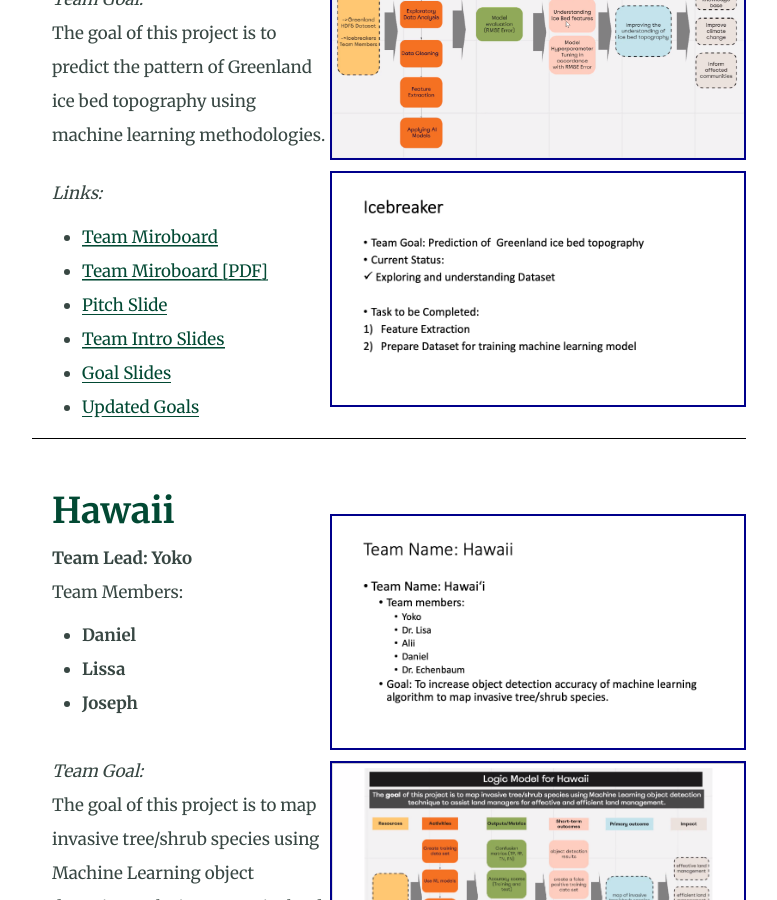
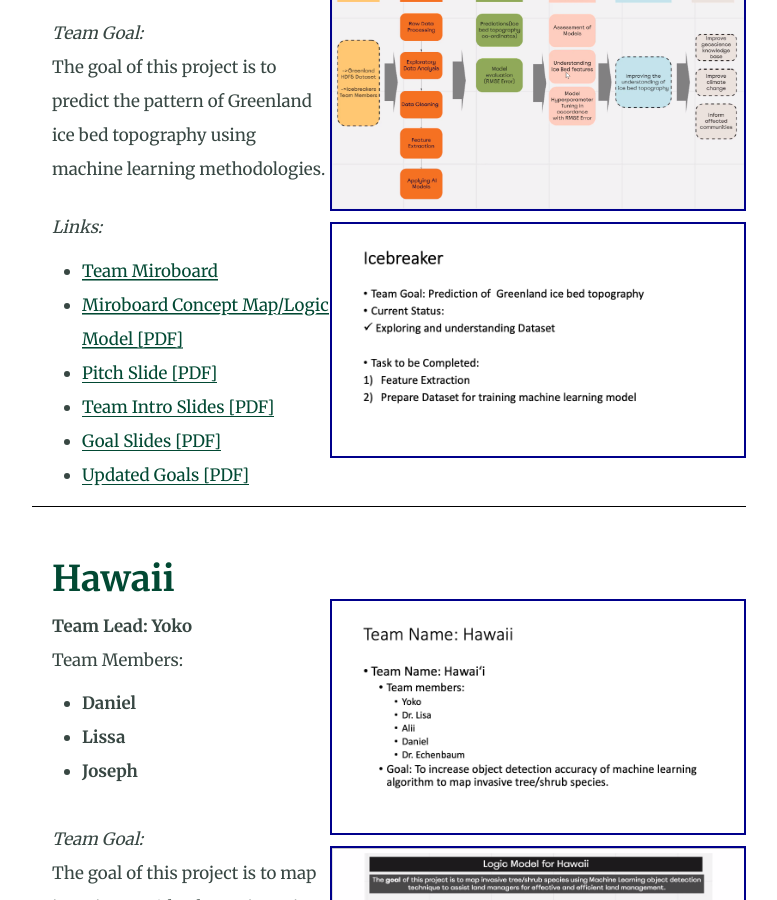
Before and after one commit to IS-GEO/ISGEO-22, a Jekyll site: the page built from index.md, in a window 1280 px wide and 900 px high, scrolled down 4368 px. Shown: the whole window, without its empty margins (32-809 px from the left). Built offline with Jekyll 4.4.1, drawn with Linux system fonts in a browser that asks for light colours; comment, search, counter and statistics services are not loaded; some of the changed text lies outside the part shown.

Commit message:
adjusted title

```diff
--- a/_includes/teams.html
+++ b/_includes/teams.html
@@ -38,19 +38,19 @@ li {
    <li style="margin-left: 30px;"><a href="{{ team.teammiro }}" target="_blank">Team Miroboard</a></li>
    {% endif %}
    {% if team.teammiropdf %}
-   <li style="margin-left: 30px;"><a href="{{ site.url }}{{ site.baseurl}}{{ team.teammiropdf }}" target="_blank">Team Miroboard [PDF]</a></li>
+   <li style="margin-left: 30px;"><a href="{{ site.url }}{{ site.baseurl}}{{ team.teammiropdf }}" target="_blank">Miroboard Concept Map/Logic Model [PDF]</a></li>
    {% endif %}
    {% if team.pitchslide %}
-   <li style="margin-left: 30px;"><a href="{{ site.url }}{{ site.baseurl}}{{ team.pitchslide }}" target="_blank">Pitch Slide</a></li>
+   <li style="margin-left: 30px;"><a href="{{ site.url }}{{ site.baseurl}}{{ team.pitchslide }}" target="_blank">Pitch Slide [PDF]</a></li>
    {% endif %}
    {% if team.introslide %}
-   <li style="margin-left: 30px;"><a href="{{ site.url }}{{ site.baseurl}}{{ team.introslide }}" target="_blank">Team Intro Slides</a></li>
+   <li style="margin-left: 30px;"><a href="{{ site.url }}{{ site.baseurl}}{{ team.introslide }}" target="_blank">Team Intro Slides [PDF]</a></li>
    {% endif %}
    {% if team.goals %}
-   <li style="margin-left: 30px;"><a href="{{ site.url }}{{ site.baseurl}}{{ team.goals }}" target="_blank">Goal Slides</a></li>
+   <li style="margin-left: 30px;"><a href="{{ site.url }}{{ site.baseurl}}{{ team.goals }}" target="_blank">Goal Slides [PDF]</a></li>
    {% endif %}
    {% if team.teamupdatepdf %}
-   <li style="margin-left: 30px;"><a href="{{ site.url }}{{ site.baseurl}}{{ team.teamupdatepdf }}" target="_blank">Updated Goals</a></li>
+   <li style="margin-left: 30px;"><a href="{{ site.url }}{{ site.baseurl}}{{ team.teamupdatepdf }}" target="_blank">Updated Goals [PDF]</a></li>
    {% endif %}
    {% if team.teamgithub %}
    <li style="margin-left: 30px;"><a href="{{ team.teamgithub }}" target="_blank"><img src="{{ site.url }}{{ site.baseurl}}/assets/github_30px.png">  Team Github Repo</a></li>
```
